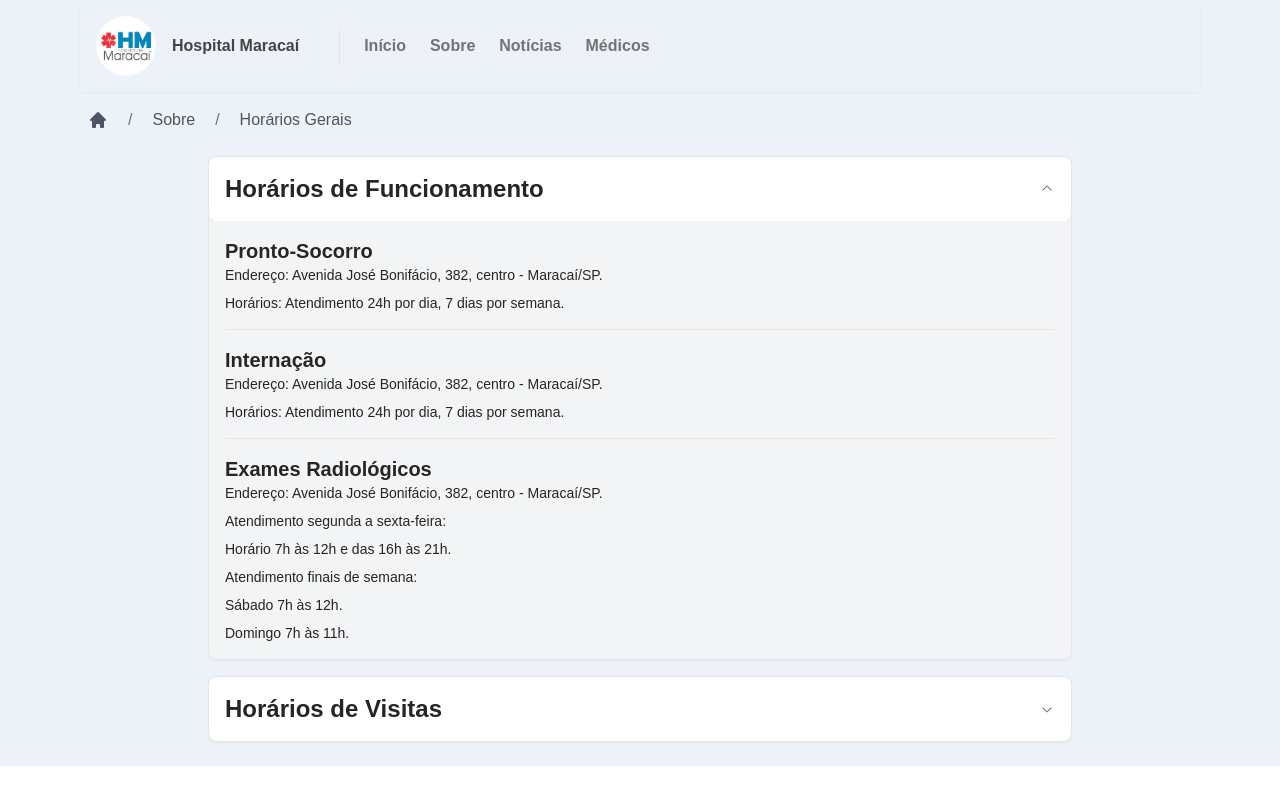
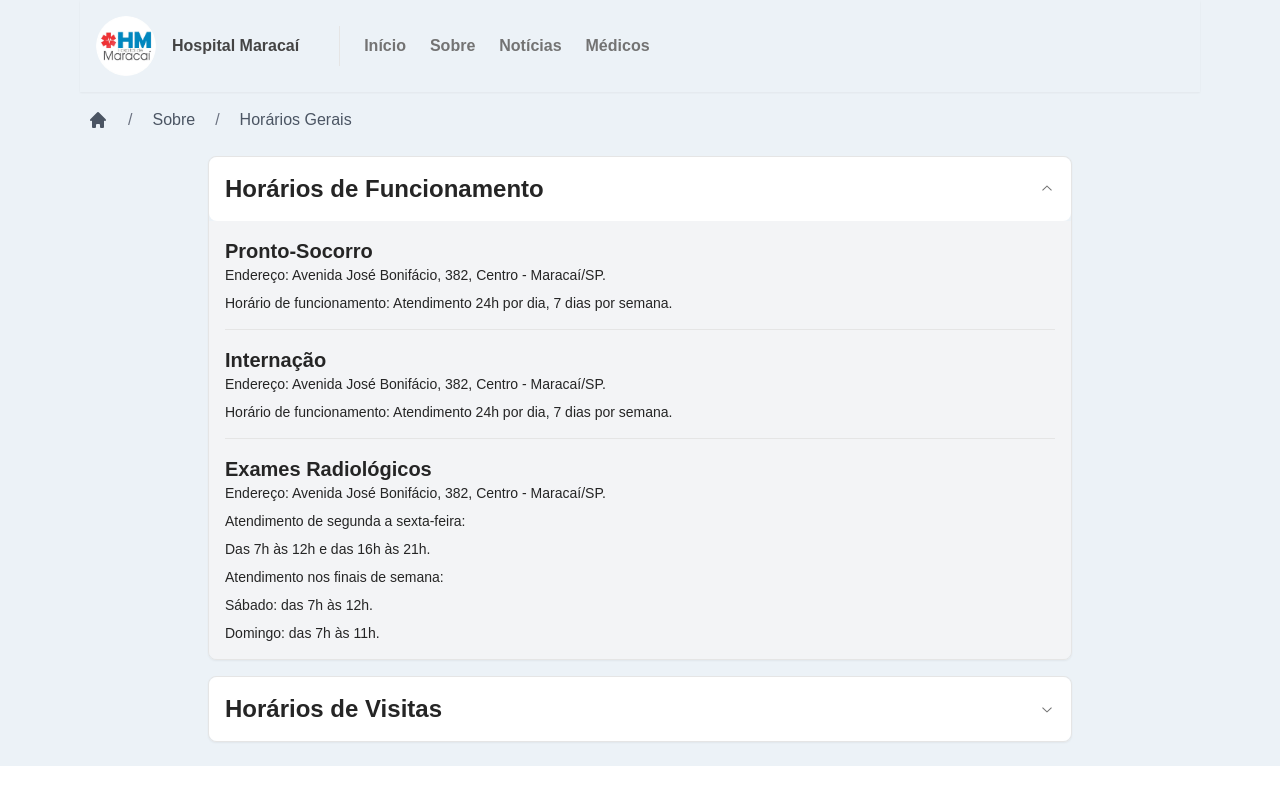
Before and after one commit to pedromaggot38/public-hospital-tcc, a Next.js app: page /about/horarios-gerais in a window 1280 px wide. Shown: the top 800 px of the page. Built offline with nearby package versions, Linux system fonts and the light colour scheme.

Commit message:
Melhorias no design, e adicionar mapa em AboutPage

```diff
--- a/src/app/about/page.tsx
+++ b/src/app/about/page.tsx
@@ -1,5 +1,6 @@
 import BreadCrumb from "@/components/breadcrumb"
 import ImageGallery from "@/components/imageGallery"
+import LocationMap from "@/components/locationMap"
 import NavigationButtonsSection from "@/components/sections/navigationButtons"
 
 const About = () => {
@@ -13,6 +14,7 @@ const About = () => {
             />
             <div className="flex flex-col gap-6">
                 <NavigationButtonsSection />
+                <LocationMap />
                 <ImageGallery />
             </div>
         </div>
--- a/src/components/imageGallery/index.tsx
+++ b/src/components/imageGallery/index.tsx
@@ -25,6 +25,15 @@ const ImageGallery = () => {
 
     return (
         <div className="w-[100%] h-[70vh] overflow-hidden">
+            <div className="text-center mb-6">
+                <h1 className="sm:text-3xl text-2xl font-medium title-font text-gray-900 mb-4">
+                    Galeria
+                </h1>
+
+                <div className="flex mt-6 justify-center">
+                    <div className="w-16 h-1 rounded-full bg-blue-500 inline-flex"></div>
+                </div>
+            </div>
             <div className="hidden lg:flex w-full h-full justify-center items-center">
                 <div className="w-[80%] h-full flex items-center justify-center gap-2">
                     {
--- /dev/null
+++ b/src/components/locationMap/index.tsx
@@ -0,0 +1,29 @@
+export default function LocationMap() {
+    return (
+        <div>
+            <div className="text-center mb-6">
+                <h1 className="sm:text-3xl text-2xl font-medium title-font text-gray-900 mb-4">
+                    Localização
+                </h1>
+                <p className="text-base leading-relaxed xl:w-2/4 lg:w-3/4 mx-auto text-gray-500">
+                    Verifique nosso endereço diretamente pelo mapa
+                </p>
+                <div className="flex mt-6 justify-center">
+                    <div className="w-16 h-1 rounded-full bg-blue-500 inline-flex"></div>
+                </div>
+            </div>
+            <div className="px-4 py-16 sm:px-6 lg:px-8 relative w-full max-w-full mx-auto h-[500px]">
+                <iframe
+                    width="100%"
+                    height="100%"
+                    className="absolute inset-0"
+                    title="map"
+                    src="https://www.google.com/maps/embed?pb=!1m18!1m12!1m3!1d3097.112739205097!2d-50.66562825473443!3d-22.612422963482707!2m3!1f0!2f0!3f0!3m2!1i1024!2i768!4f13.1!3m3!1m2!1s0x9495201db07b743b%3A0x3ad137216db4ee7!2sAssocia%C3%A7%C3%A3o%20Hospital%20Beneficente%20de%20Maracai!5e0!3m2!1spt-BR!2sbr!4v1732381556665!5m2!1spt-BR!2sbr"
+                    loading="lazy"
+                    referrerPolicy="no-referrer-when-downgrade"
+                />
+            </div>
+
+        </div>
+    );
+}
--- a/src/components/sections/doctors/index.tsx
+++ b/src/components/sections/doctors/index.tsx
@@ -14,6 +14,7 @@ export default function DoctorsSection() {
                             width={800}
                             height={800}
                             className="absolute inset-0 h-full w-full object-cover rounded-lg"
+                            priority
                         />
                     </div>
 
--- a/src/components/sections/schedules/index.tsx
+++ b/src/components/sections/schedules/index.tsx
@@ -13,26 +13,26 @@ const sections = [
             {
                 title: "Pronto-Socorro",
                 content: `
-                    Endereço: Avenida José Bonifácio, 382, centro - Maracaí/SP.
-                    Horários: Atendimento 24h por dia, 7 dias por semana.
+                    Endereço: Avenida José Bonifácio, 382, Centro - Maracaí/SP.
+                    Horário de funcionamento: Atendimento 24h por dia, 7 dias por semana.
                 `,
             },
             {
                 title: "Internação",
                 content: `
-                    Endereço: Avenida José Bonifácio, 382, centro - Maracaí/SP.
-                    Horários: Atendimento 24h por dia, 7 dias por semana.
+                    Endereço: Avenida José Bonifácio, 382, Centro - Maracaí/SP.
+                    Horário de funcionamento: Atendimento 24h por dia, 7 dias por semana.
                 `,
             },
             {
                 title: "Exames Radiológicos",
                 content: `
-                    Endereço: Avenida José Bonifácio, 382, centro - Maracaí/SP.
-                    Atendimento segunda a sexta-feira:
-                    Horário 7h às 12h e das 16h às 21h.
-                    Atendimento finais de semana:
-                    Sábado 7h às 12h.
-                    Domingo 7h às 11h.
+                    Endereço: Avenida José Bonifácio, 382, Centro - Maracaí/SP.
+                    Atendimento de segunda a sexta-feira:
+                    Das 7h às 12h e das 16h às 21h.
+                    Atendimento nos finais de semana:
+                    Sábado: das 7h às 12h.
+                    Domingo: das 7h às 11h.
                 `,
             },
         ],
@@ -44,40 +44,42 @@ const sections = [
                 title: "Orientações Gerais",
                 content: `
                     VISITA SUSPENSA
-                    Pacientes suspeitos ou confirmados Covid-19.
+                    Para pacientes suspeitos ou confirmados com Covid-19.
+
                     Orientações para os visitantes:
-                    Higienizar as mãos com água e sabão antes e após qualquer contato com o paciente e/ou áreas próximas a ele;
-                    O álcool gel está disponível em todas as dependências do hospital;
-                    Contatos físicos devem ser evitados;
-                    Evitar a circulação pelas áreas comuns do hospital.
+                    - Higienizar as mãos com água e sabão antes e após qualquer contato com o paciente e/ou áreas próximas a ele.
+                    - O álcool em gel está disponível em todas as dependências do hospital.
+                    - Contatos físicos devem ser evitados.
+                    - Evitar a circulação pelas áreas comuns do hospital.
 
                     Atenção:
-                    Somente será permitida a entrada de acompanhantes que estiverem sem sintomas de tosse, coriza ou febre.
-                    É obrigatório o uso de crachá de identificação visível. Ele será entregue pelo vigia na recepção; após a visita, devolva o crachá.
-                    É permitido a entrada de uma visita por vez, podendo fazer revezamento, sendo obrigatório uso de crachá em local visível.
-                    Não é permitido a entrada de visitantes e acompanhantes usando trajes inadequados.
-                    Não é permitido trazer qualquer tipo de alimento e bebidas sem autorização prévia da nutricionista.
-                    A equipe de enfermagem e serviço social, avaliará a necessidade de acompanhamento nos demais casos.
+                    - Somente será permitida a entrada de acompanhantes que não apresentem sintomas de tosse, coriza ou febre.
+                    - É obrigatório o uso de crachá de identificação visível, que será entregue pelo vigia na recepção. Após a visita, o crachá deve ser devolvido.
+                    - É permitido o revezamento de visitas, sendo permitida a entrada de uma visita por vez. O uso de crachá visível é obrigatório.
+                    - Não é permitido o ingresso de visitantes ou acompanhantes com trajes inadequados.
+                    - Não é permitido trazer alimentos e bebidas sem autorização prévia da nutricionista.
+                    - A equipe de enfermagem e o serviço social avaliarão a necessidade de acompanhamento nos demais casos.
                 `,
             },
             {
                 title: "Horário de Visitas",
                 content: `
-                    Tarde: 14h às 15h.
-                    Noite: 19h às 20h.
+                    Tarde: das 14h às 15h.
+                    Noite: das 19h às 20h.
                 `,
             },
             {
                 title: "Troca de Acompanhante",
                 content: `
-                    Manhã: 07:30h às 08:30h.
-                    Tarde: 13h às 14h.
-                    Noite: 19:30h às 20h:30h.
+                    Manhã: das 07h30 às 08h30.
+                    Tarde: das 13h às 14h.
+                    Noite: das 19h30 às 20h30.
                 `,
             },
         ],
     },
 ];
+
 
 export function SchedulesSection() {
     return (
```
